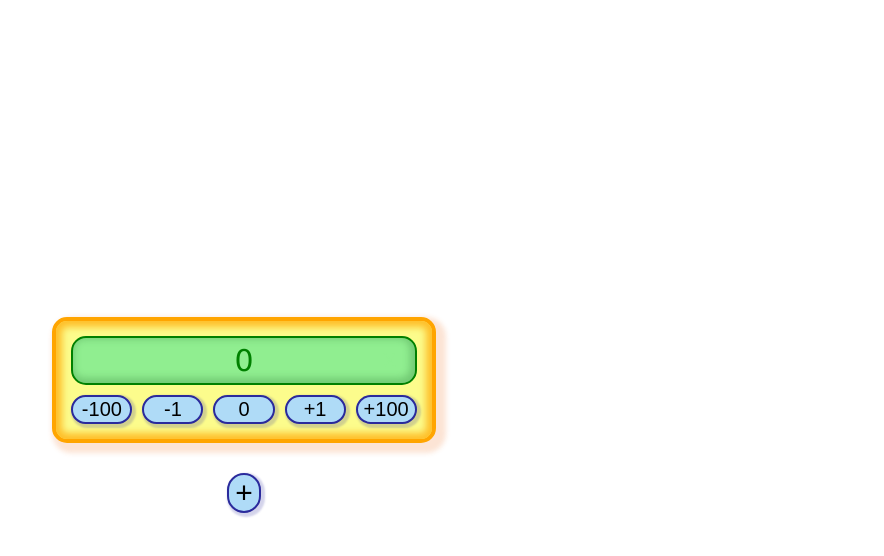
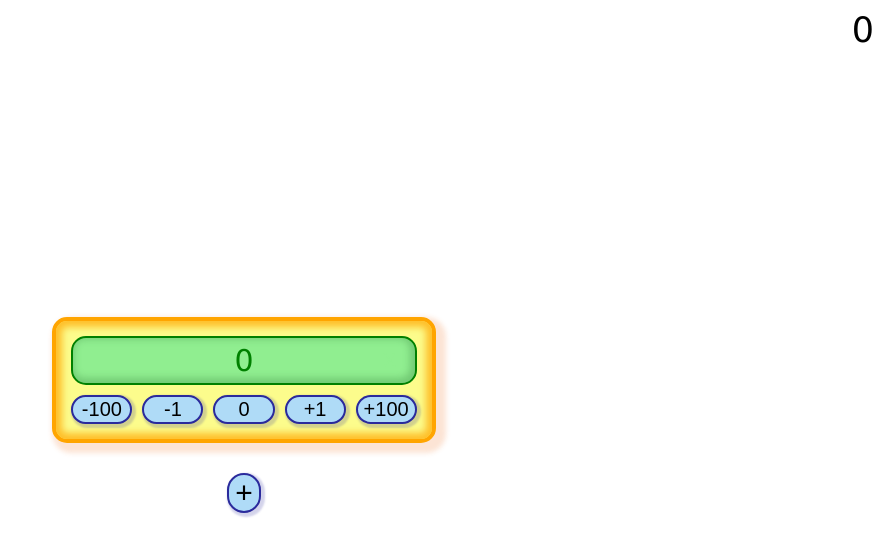
Before and after one commit to adam-zielonka/mobx-example, a React (Create React App) app: page / in a window 1280 px wide. Shown: the top 556 px of the page, without its empty margins (396-1280 px from the left). Built offline with nearby package versions, Linux system fonts and the light colour scheme.

Commit message:
Show sujm of all counters

```diff
--- a/src/App.tsx
+++ b/src/App.tsx
@@ -19,9 +19,10 @@ const Counter = observer(({ counter, onDelete }:{ counter: CounterStore, onDelet
 })
 
 const App = (): JSX.Element => {
-  const { counters, addCounter, isTooMatchCounters, deleteCounter } = store
+  const { counters, addCounter, isTooMatchCounters, deleteCounter, sum } = store
 
   return <div className='app'>
+    <div className='all'>{sum}</div>
     {counters.map((counter, i) => <Counter key={i} counter={counter}
       onDelete={() => deleteCounter(counter)}
     />)}
--- a/src/Store.ts
+++ b/src/Store.ts
@@ -39,6 +39,10 @@ export class Store {
     return this.counters.length < 4
   }
 
+  get sum(): number {
+    return this.counters.reduce((p, c) => p + c.value, 0)
+  }
+
   addCounter = (): void => {
     if (this.isTooMatchCounters) this.counters.push(new CounterStore())
   }
--- a/src/index.css
+++ b/src/index.css
@@ -101,3 +101,10 @@ button:active  {
   color: white;
   box-shadow: none;
 }
+
+.all {
+  position: absolute;
+  top: 10px;
+  right: 10px;
+  font-size: 35px;
+}
```
